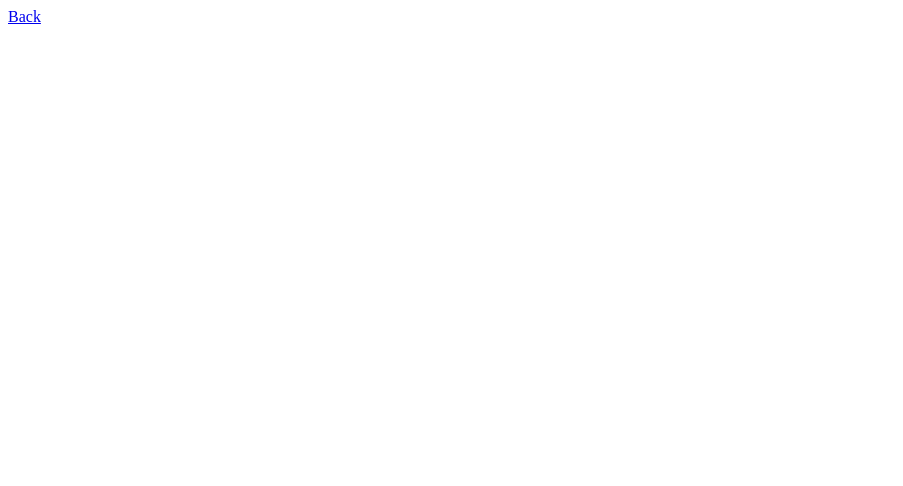
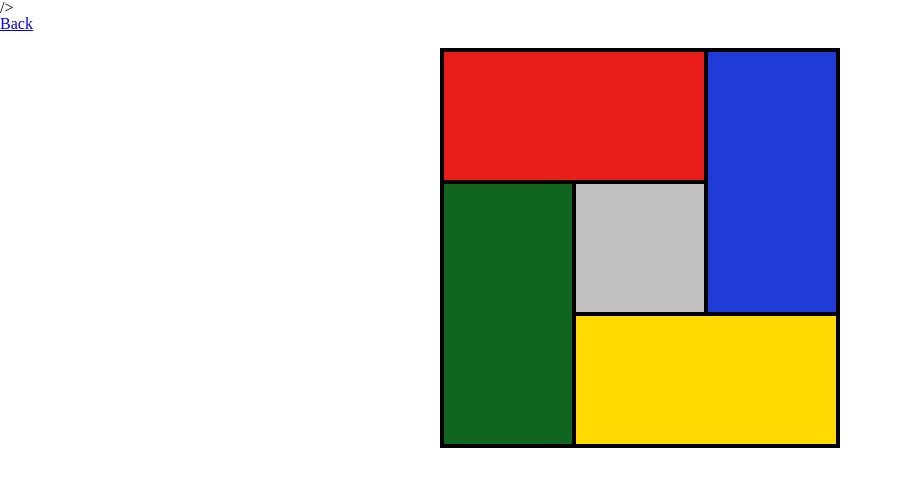
Before and after one commit to estanionis/Kursai, a plain HTML site: page HW/6/index_6.html in a window 1280 px wide. Shown: the whole page, without its empty margins (0-903 px from the left). Drawn offline with Linux system fonts and the light colour scheme.

Commit message:
Kubeliai

```diff
--- a/HW/6/index_6.html
+++ b/HW/6/index_6.html
@@ -5,6 +5,9 @@
     <meta http-equiv="X-UA-Compatible" content="IE=edge" />
     <meta name="viewport" content="width=device-width, initial-scale=1.0" />
     <title>CSS</title>
+    <link rel="stylesheet" href="./reset.css" />
+    <link rel="stylesheet" href="./style.css" />
+    />
   </head>
   <body>
     <header>
@@ -12,5 +15,24 @@
         <a href="../../index.html">Back</a>
       </nav>
     </header>
+    <br />
+    <table>
+      <thead></thead>
+      <tbody>
+        <tr>
+          <td class="block red" colspan="2"></td>
+          <td class="block blue" rowspan="2"></td>
+        </tr>
+
+        <tr>
+          <td class="block green" rowspan="2"></td>
+          <td class="block grey"></td>
+        </tr>
+
+        <tr>
+          <td class="block yellow" colspan="2"></td>
+        </tr>
+      </tbody>
+    </table>
   </body>
 </html>
--- /dev/null
+++ b/HW/6/reset.css
@@ -0,0 +1,129 @@
+/* http://meyerweb.com/eric/tools/css/reset/
+   v2.0 | 20110126
+   License: none (public domain)
+*/
+
+html,
+body,
+div,
+span,
+applet,
+object,
+iframe,
+h1,
+h2,
+h3,
+h4,
+h5,
+h6,
+p,
+blockquote,
+pre,
+a,
+abbr,
+acronym,
+address,
+big,
+cite,
+code,
+del,
+dfn,
+em,
+img,
+ins,
+kbd,
+q,
+s,
+samp,
+small,
+strike,
+strong,
+sub,
+sup,
+tt,
+var,
+b,
+u,
+i,
+center,
+dl,
+dt,
+dd,
+ol,
+ul,
+li,
+fieldset,
+form,
+label,
+legend,
+table,
+caption,
+tbody,
+tfoot,
+thead,
+tr,
+th,
+td,
+article,
+aside,
+canvas,
+details,
+embed,
+figure,
+figcaption,
+footer,
+header,
+hgroup,
+menu,
+nav,
+output,
+ruby,
+section,
+summary,
+time,
+mark,
+audio,
+video {
+  margin: 0;
+  padding: 0;
+  border: 0;
+  font-size: 100%;
+  font: inherit;
+  vertical-align: baseline;
+}
+/* HTML5 display-role reset for older browsers */
+article,
+aside,
+details,
+figcaption,
+figure,
+footer,
+header,
+hgroup,
+menu,
+nav,
+section {
+  display: block;
+}
+body {
+  line-height: 1;
+}
+ol,
+ul {
+  list-style: none;
+}
+blockquote,
+q {
+  quotes: none;
+}
+blockquote:before,
+blockquote:after,
+q:before,
+q:after {
+  content: "";
+  content: none;
+}
+table {
+  border-collapse: collapse;
+  border-spacing: 0;
+}
--- /dev/null
+++ b/HW/6/style.css
@@ -0,0 +1,31 @@
+table {
+  margin: auto;
+  position: relative;
+  border-collapse: collapse;
+}
+
+.block {
+  width: 10vw;
+  height: 10vw;
+  border: solid black 4px;
+}
+
+.red {
+  background: #e91e1b;
+}
+
+.green {
+  background: #11661f;
+}
+
+.yellow {
+  background: #ffd900;
+}
+
+.blue {
+  background: #203cd8;
+}
+
+.grey {
+  background: #c2c0c0;
+}
```
Also changed, not shown: index.html (+1 -1 lines).
